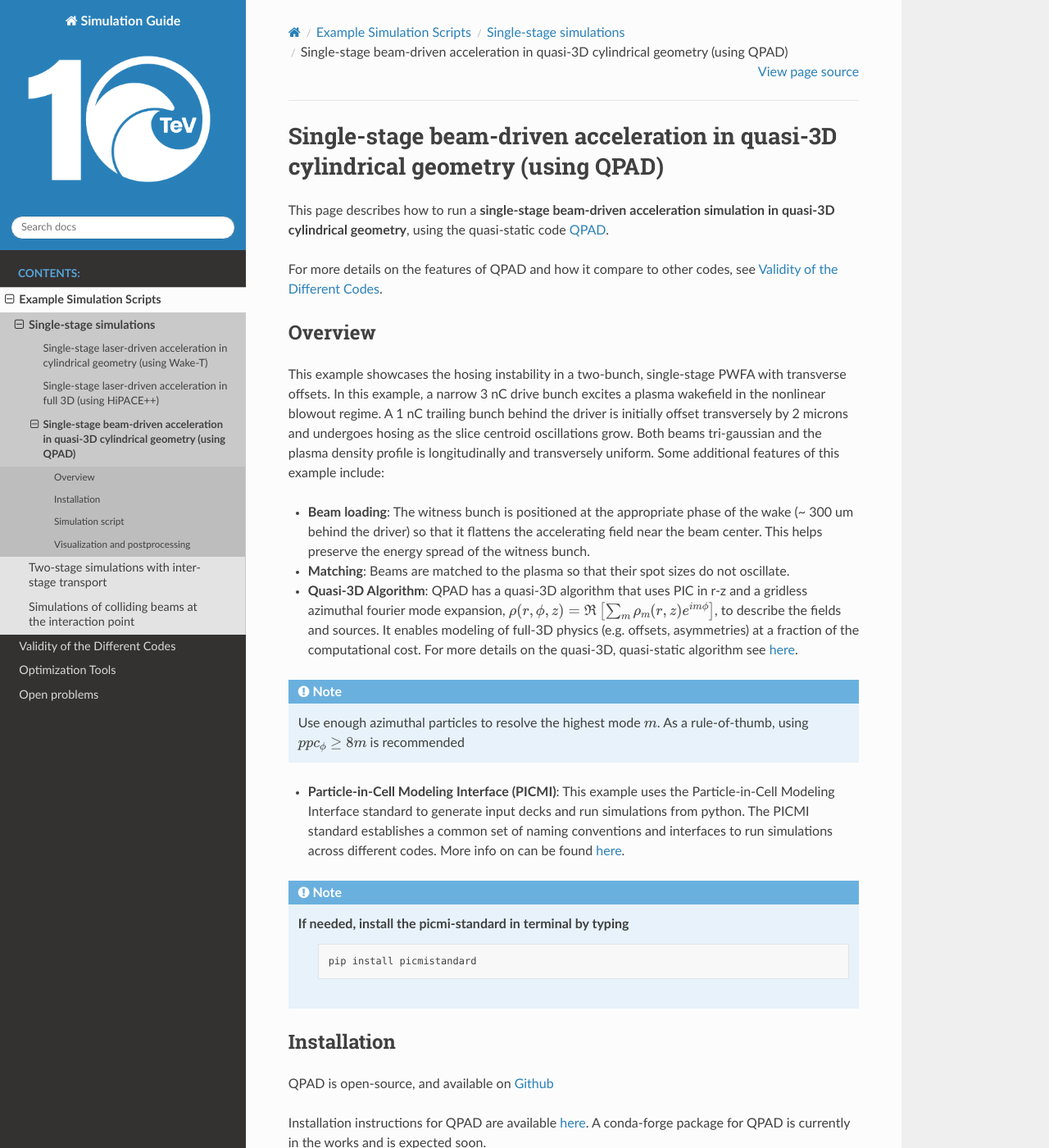
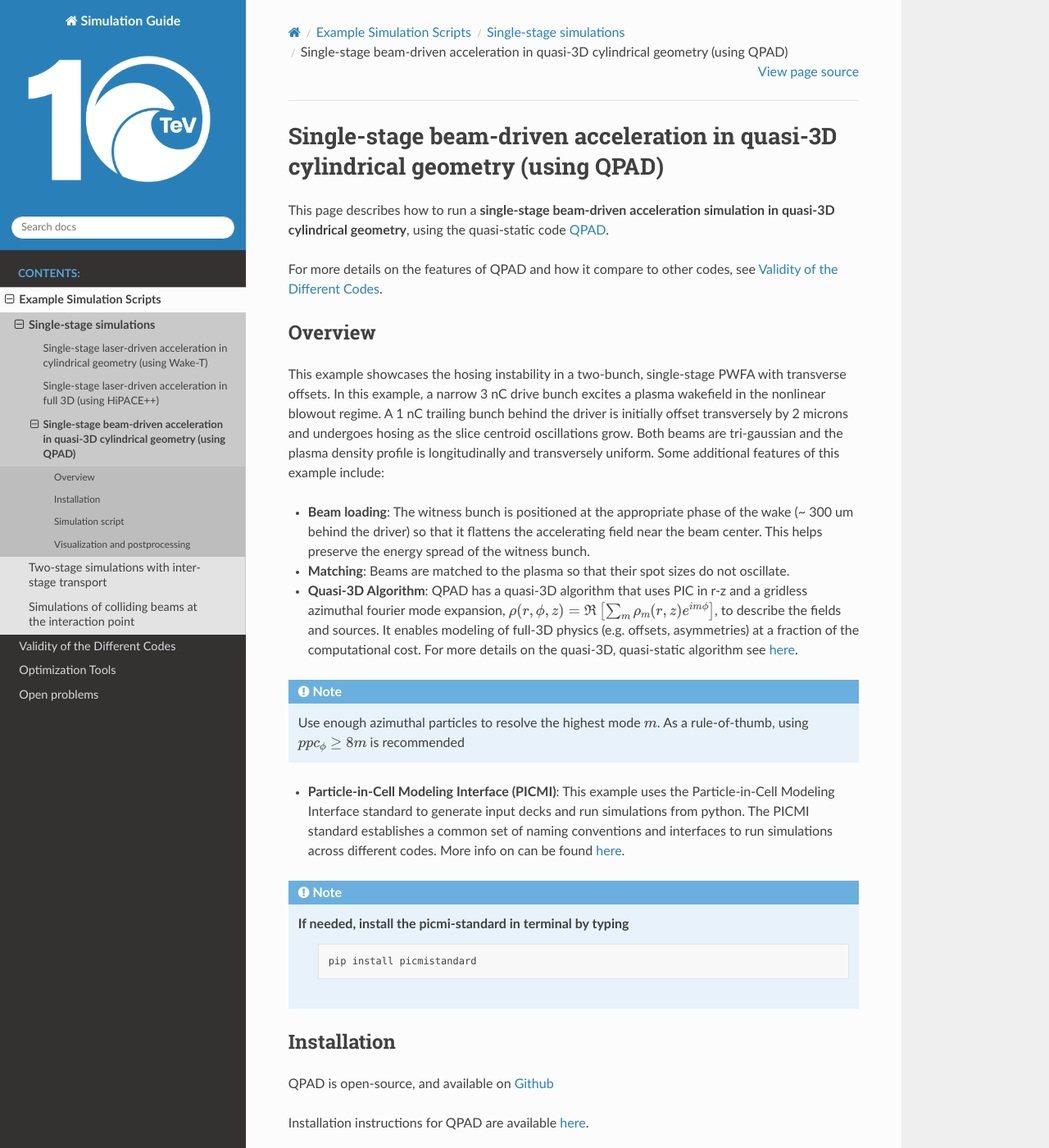
Before and after one commit to 10TeV-wakefield-collider/simulation_guide, a Sphinx documentation site: the page built from docs/example_simulations/single_stage/qpad.rst, in a window 1280 px wide and 1400 px high. Shown: the whole window at 82% size. Built offline with Sphinx 7.4.7 and the Read the Docs theme 3.1.0, drawn with Linux system fonts in a browser that asks for light colours; some of the changed text lies outside the part shown.

Commit message:
updated with PR comments from Remi

```diff
--- a/docs/example_simulations/single_stage/qpad.rst
+++ b/docs/example_simulations/single_stage/qpad.rst
@@ -11,7 +11,7 @@ Overview
 --------
 
 This example showcases the hosing instability in a two-bunch, single-stage PWFA with transverse offsets.
-In this example, a narrow 3 nC drive bunch excites a plasma wakefield in the nonlinear blowout regime. A 1 nC trailing bunch behind the driver is initially offset transversely by 2 microns and undergoes hosing as the slice centroid oscillations grow. Both beams tri-gaussian and the plasma density profile is longitudinally and transversely uniform. Some additional features of this example include:
+In this example, a narrow 3 nC drive bunch excites a plasma wakefield in the nonlinear blowout regime. A 1 nC trailing bunch behind the driver is initially offset transversely by 2 microns and undergoes hosing as the slice centroid oscillations grow. Both beams are tri-gaussian and the plasma density profile is longitudinally and transversely uniform. Some additional features of this example include:
 
 - **Beam loading**: The witness bunch is positioned at the appropriate phase of the wake (~ 300 um behind the driver) so that it flattens the accelerating field near the beam center. This helps preserve the energy spread of the witness bunch.
 
@@ -38,12 +38,12 @@ QPAD is open-source, and available on `Github <https://github.com/UCLA-Plasma-Si
 
 
 Installation instructions for QPAD are available
-`here <https://github.com/UCLA-Plasma-Simulation-Group/QPAD/blob/main/docs/legacy_src/Install-QPAD.md>`__. A conda-forge package for QPAD is currently in the works and is expected soon.
+`here <https://github.com/UCLA-Plasma-Simulation-Group/QPAD/blob/main/docs/legacy_src/Install-QPAD.md>`__.
 
 Simulation script
 -----------------
 
-You can download the required files by clicking on :download:`this link <qpad_q3d.zip>`. Unzip the folder and cd into it. Run the simulation script in terminal by typing::
+You can download the required files by clicking on :download:`hosing_sim_qpad.py <qpad_q3d/hosing_sim_qpad.py>` and :download:`picmi_qpad.py <qpad_q3d/picmi_qpad.py>`. Store these files in a folder where you want to run your simulation and cd into it. Run the simulation script in terminal by typing::
 
    python hosing_sim_qpad.py
 
```
Also changed, not shown: other parts of docs/example_simulations/single_stage/qpad.rst (+1 -1 lines), 1 other file.
